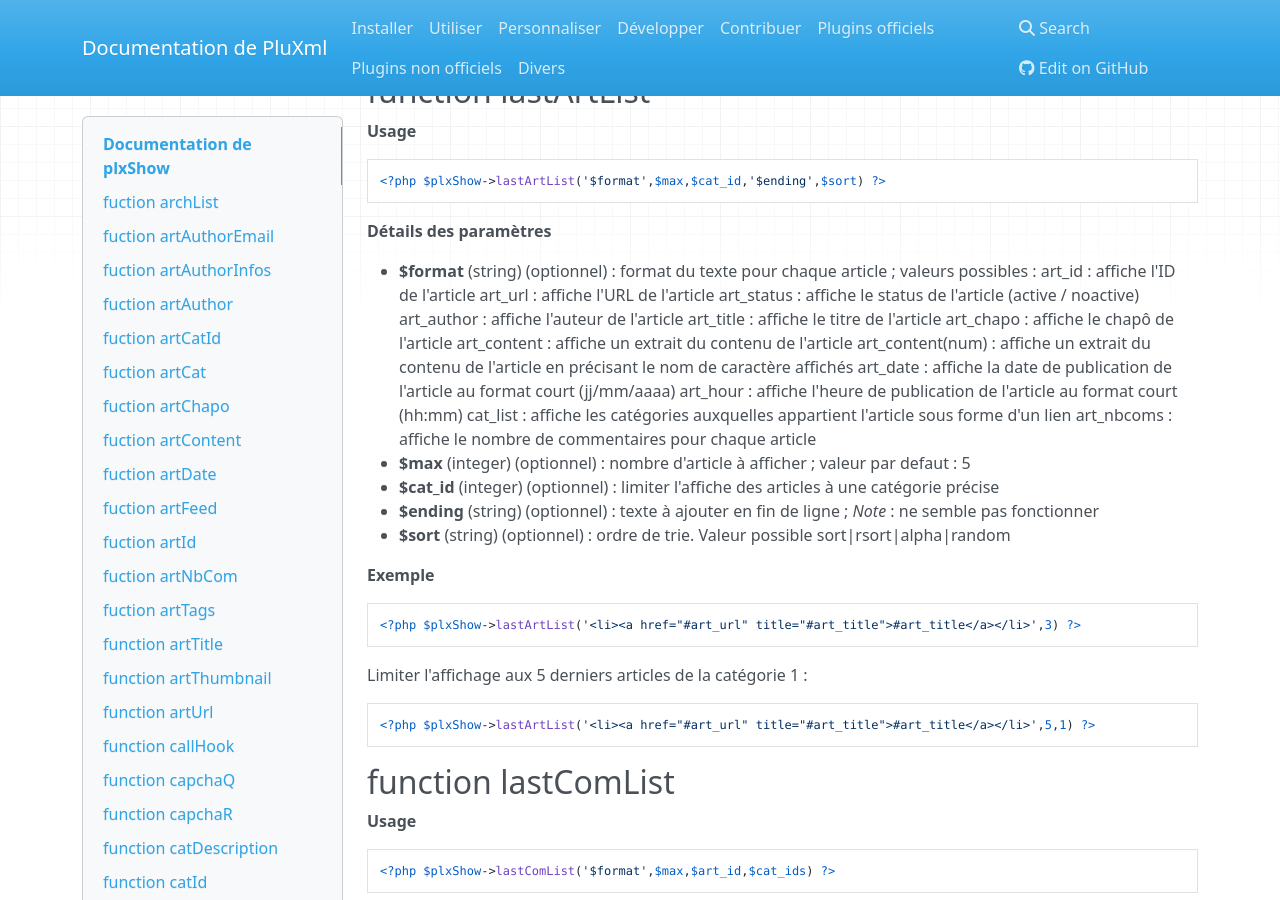
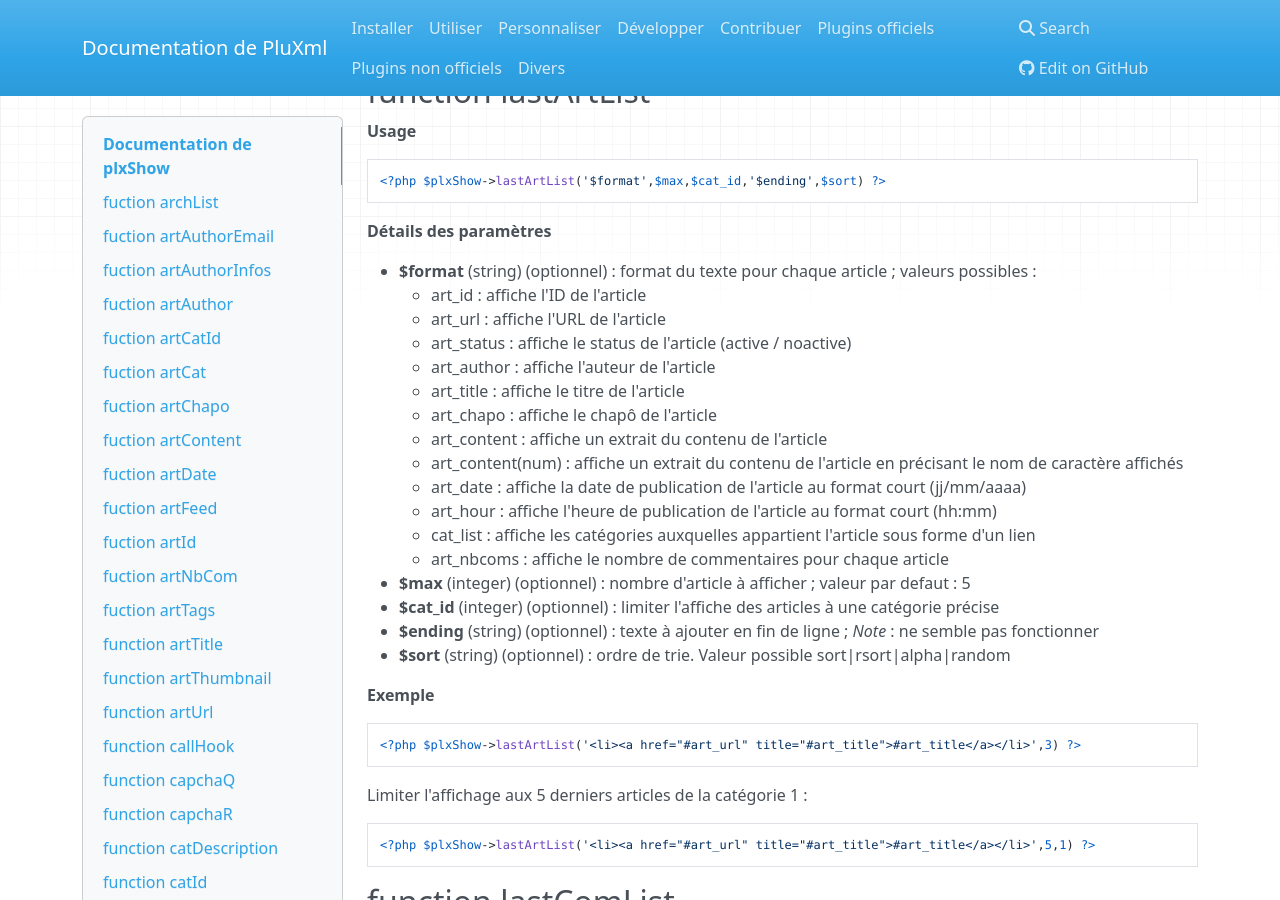
Before and after one commit to pluxml/PluXml-Wiki, an MkDocs documentation site: the page built from docs/developper/plxshow.md, in a window 1280 px wide and 900 px high, scrolled down 21204 px. Built offline with MkDocs 1.6.1, drawn with Linux system fonts in a browser that asks for light colours; nearby versions of some CDN libraries.

Commit message:
correction

```diff
--- a/docs/developper/plxshow.md
+++ b/docs/developper/plxshow.md
@@ -900,18 +900,18 @@ __Usage__
 __Détails des paramètres__
 
 * __$format__ (string) (optionnel) : format du texte pour chaque article ; valeurs possibles :
-    art_id : affiche l'ID de l'article
-    art_url : affiche l'URL de l'article
-    art_status : affiche le status de l'article (active / noactive)
-    art_author : affiche l'auteur de l'article
-    art_title : affiche le titre de l'article
-    art_chapo : affiche le chapô de l'article
-    art_content : affiche un extrait du contenu de l'article
-    art_content(num) : affiche un extrait du contenu de l'article en précisant le nom de caractère affichés
-    art_date : affiche la date de publication de l'article au format court (jj/mm/aaaa)
-    art_hour : affiche l'heure de publication de l'article au format court (hh:mm)
-    cat_list : affiche les catégories auxquelles appartient l'article sous forme d'un lien
-    art_nbcoms : affiche le nombre de commentaires pour chaque article
+    *  art_id : affiche l'ID de l'article
+    *  art_url : affiche l'URL de l'article
+    *  art_status : affiche le status de l'article (active / noactive)
+    *  art_author : affiche l'auteur de l'article
+    *  art_title : affiche le titre de l'article
+    *  art_chapo : affiche le chapô de l'article
+    *  art_content : affiche un extrait du contenu de l'article
+    *  art_content(num) : affiche un extrait du contenu de l'article en précisant le nom de caractère affichés
+    *  art_date : affiche la date de publication de l'article au format court (jj/mm/aaaa)
+    *  art_hour : affiche l'heure de publication de l'article au format court (hh:mm)
+    *  cat_list : affiche les catégories auxquelles appartient l'article sous forme d'un lien
+    *  art_nbcoms : affiche le nombre de commentaires pour chaque article
 * __$max__ (integer) (optionnel) : nombre d'article à afficher ; valeur par defaut : 5
 * __$cat_id__ (integer) (optionnel) : limiter l'affiche des articles à une catégorie précise
 * __$ending__ (string) (optionnel) : texte à ajouter en fin de ligne ; *Note* : ne semble pas fonctionner
```
